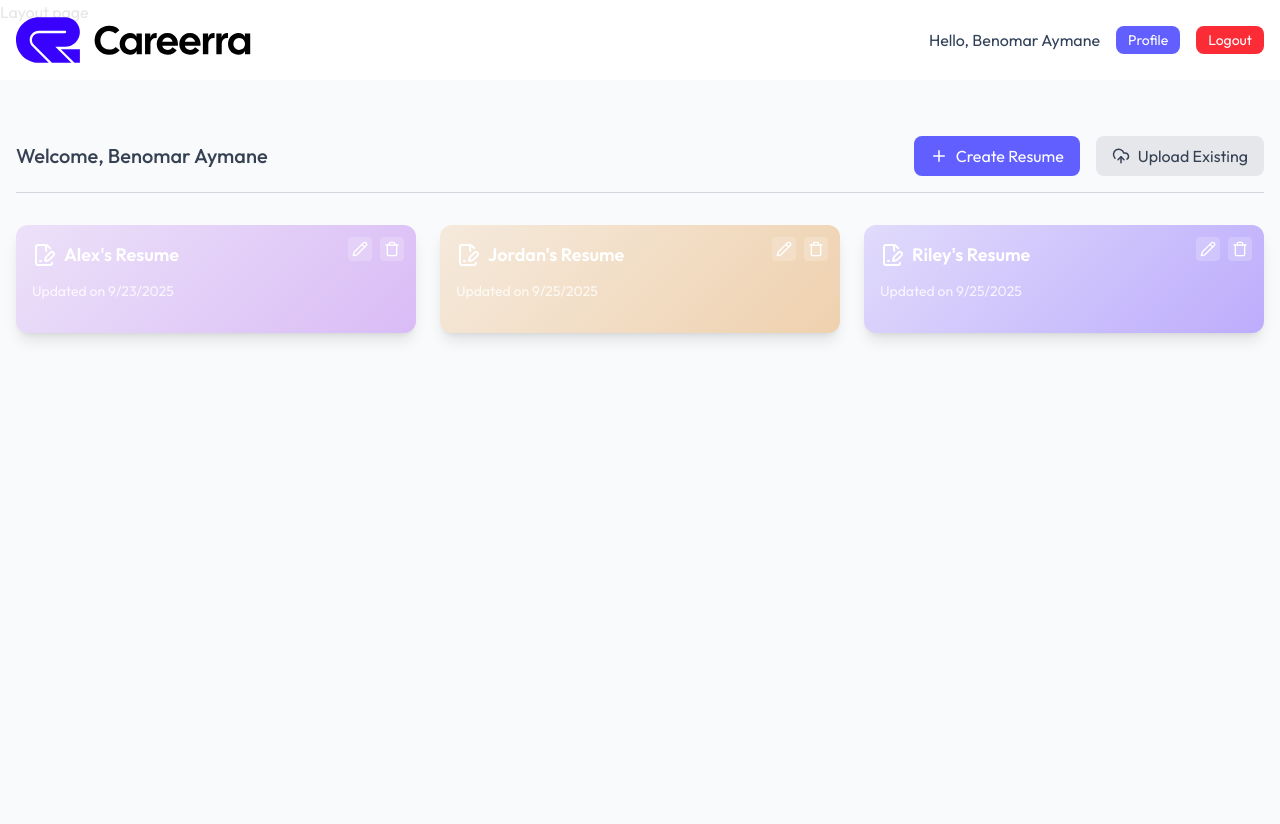
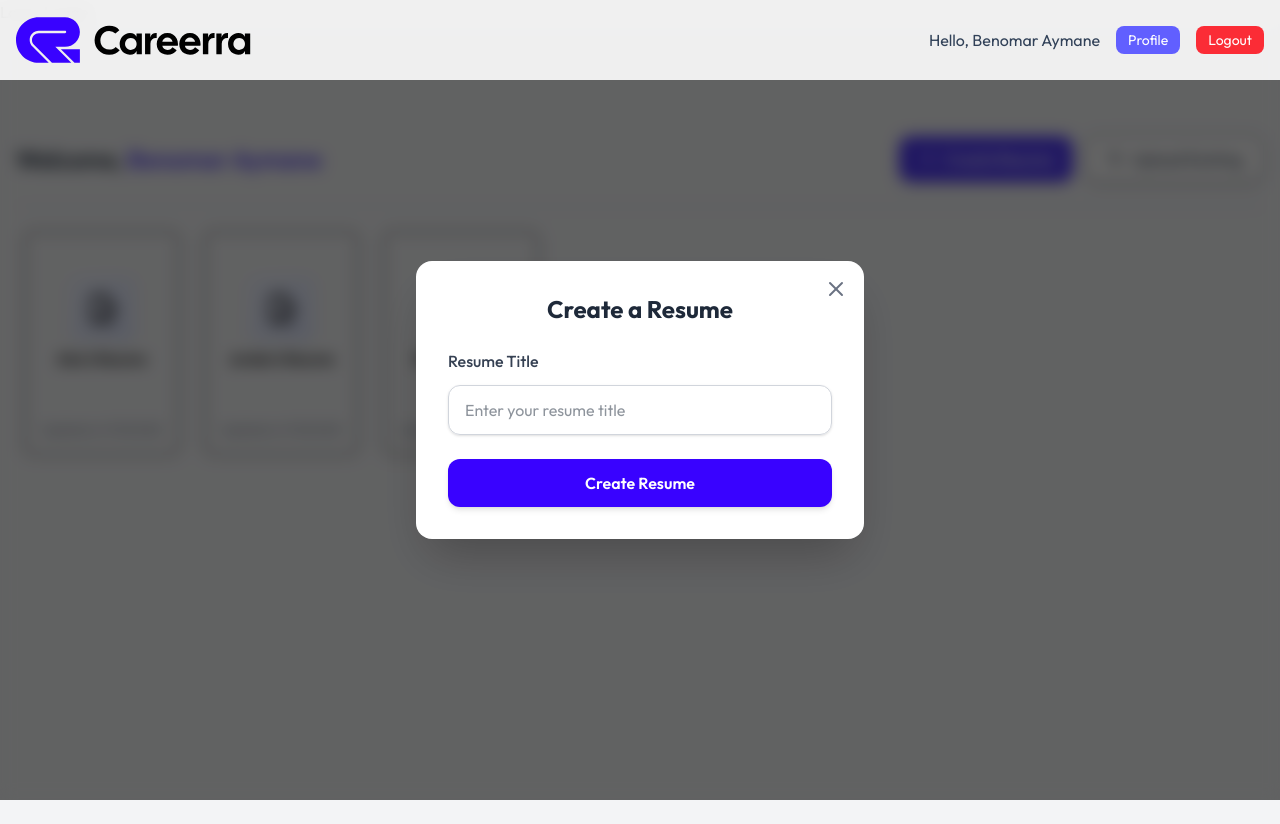
Before and after one commit to aymanebenomar/Careerra, a React (Vite) app in the folder careerrafrontend/: page /app in a window 1280 px wide. Both pictures are taken after a click on the button "Create Resume". Built offline with nearby package versions, Linux system fonts and the light colour scheme.

Commit message:
Enhance Dashboard component with new resume management features; improve UI with popups for creating, uploading, and editing resumes

```diff
--- a/careerrafrontend/src/pages/Dashboard.jsx
+++ b/careerrafrontend/src/pages/Dashboard.jsx
@@ -1,79 +1,315 @@
 import React, { useEffect, useState } from 'react';
 import { dummyResumeData } from '../assets/assets';
-import { FilePenLineIcon, PencilIcon, PlusIcon, TrashIcon, UploadCloudIcon } from 'lucide-react';
+import { FilePenLineIcon, PencilIcon, PlusIcon, TrashIcon, UploadCloudIcon, XIcon } from 'lucide-react';
+import { useNavigate } from 'react-router-dom';
 
 const Dashboard = () => {
-  const colors = ["#9333ea", "#d97706", "#3902FF"];
+
   const [allResumes, setAllResumes] = useState([]);
   const [showCreateResume, setshowCreateResume] = useState(false);
   const [ShowUploadResume, setShowUploadResume] = useState(false);
+  const [title, setTitle] = useState("");
+  const [resume, setResume] = useState(null);
+  const [editResumeId, setEditResumeId] = useState('');
+
+  const navigate = useNavigate();
 
   const loadAllResumes = async () => {
     setAllResumes(dummyResumeData);
   };
+
+  const createResume = async (event) => {
+    event.preventDefault();
+    setshowCreateResume(false);
+    navigate(`/app/builder/res123`);
+  };
+
+  const uploadResume = async (event) => {
+    event.preventDefault();
+    setShowUploadResume(false)
+    navigate(`/app/builder/res123`)
+  }
+
+  const editTitle = async (event) => {
+    event.preventDefault();
+  }
+
+  const deleteResume = async (resumeId) => {
+    const confirm = window.confirm('Are you sure you to delete this resume !')
+    if(confirm){
+      setAllResumes(prev => prev.filter(resume => resume._id !== resumeId))
+    }
+  }
 
   useEffect(() => {
     loadAllResumes();
   }, []);
 
   return (
-    <div className="min-h-screen bg-gray-50 pt-24">
+    <div className="min-h-screen bg-gray-100 pt-28">
+
       {/* Header */}
-      <div className="max-w-7xl mx-auto px-4 py-4 flex flex-col md:flex-row md:items-center md:justify-between gap-4">
-        <p className="text-xl font-medium text-gray-700">Welcome, Benomar Aymane</p>
+      <div className="max-w-7xl mx-auto px-4 flex flex-col md:flex-row md:items-center md:justify-between gap-4">
+        <p className="text-2xl font-semibold text-gray-800">
+          Welcome, <span className="text-indigo-600">Benomar Aymane</span>
+        </p>
 
-        <div className="flex gap-4 flex-wrap">
-          <button className="flex items-center gap-2 px-4 py-2 bg-indigo-500 text-white rounded-lg hover:bg-indigo-600 transition-colors">
+        <div className="flex gap-3 flex-wrap">
+          <button
+            onClick={() => setshowCreateResume(true)}
+            className="flex items-center gap-2 px-5 py-2.5 bg-indigo-600 text-white font-medium rounded-xl shadow-md hover:bg-indigo-700 hover:shadow-lg transition-all"
+          >
             <PlusIcon size={18} />
             <span>Create Resume</span>
           </button>
 
-          <button className="flex items-center gap-2 px-4 py-2 bg-gray-200 text-gray-700 rounded-lg hover:bg-gray-300 transition-colors">
+          <button
+            onClick={() => setShowUploadResume(true)}
+            className="flex items-center gap-2 px-5 py-2.5 bg-white text-gray-700 font-medium rounded-xl shadow-md hover:bg-gray-100 hover:shadow-lg transition-all border"
+          >
             <UploadCloudIcon size={18} />
             <span>Upload Existing</span>
           </button>
         </div>
       </div>
 
-      <hr className="border-gray-300 mx-4" />
+      <hr className="border-gray-300 mx-4 my-6" />
 
       {/* Resume Cards */}
-      <div className="max-w-7xl mx-auto px-4 py-8 grid sm:grid-cols-2 lg:grid-cols-3 gap-6">
+      <div className="pl-6 grid grid-cols-2 sm:flex flex-wrap gap-4">
+        <div className="grid grid-cols-1 sm:grid-cols-2 lg:grid-cols-3 xl:grid-cols-4 gap-6">
           {allResumes.map((resume, index) => {
-          const baseColor = colors[index % colors.length];
             return (
               <div
+                onClick={() => navigate(`/app/builder/${resume._id}`)}
                 key={index}
-              className="relative flex flex-col justify-between p-4 rounded-xl shadow-lg hover:shadow-xl transition-shadow cursor-pointer"
-              style={{
-                background: `linear-gradient(135deg, ${baseColor}20, ${baseColor}50)`,
-              }}
+                className="
+                  relative w-full sm:max-w-48 h-56 flex flex-col items-center justify-center rounded-lg
+                  gap-3 border group hover:shadow-lg transition-all duration-300 cursor-pointer
+                  p-4
+                "
               >
-              <div className="flex items-center gap-2 mb-3">
-                <FilePenLineIcon size={24} className="text-white" />
-                <h2 className="text-white font-semibold text-lg">{resume.title}</h2>
+
+                {/* Top right icons - show on hover */}
+                <div className="absolute top-2 right-2 flex gap-1.5 opacity-0 group-hover:opacity-100 transition-all"
+                  onClick={e => e.stopPropagation()}
+                >
+                  <button className="p-1.5 bg-gray-100 rounded-lg hover:bg-gray-200 transition-all shadow-sm hover:shadow-md">
+                    <PencilIcon size={14} className="text-gray-700" onClick={() => {setEditResumeId(resume._id);
+                      setTitle(resume.title)}}/>
+                  </button>
+                  <button className="p-1.5 bg-gray-100 rounded-lg hover:bg-gray-200 transition-all shadow-sm hover:shadow-md">
+                    <TrashIcon  onClick={() => deleteResume(resume._id)} size={14} className="text-gray-700" />
+                  </button>
                 </div>
 
-              <p className="text-white/80 text-sm mb-4">
+                {/* Title Row - centered */}
+                <div className="flex flex-col items-center justify-center gap-2 w-full h-full">
+                  <div className="p-4 rounded-lg bg-gradient-to-br from-indigo-50 to-indigo-100 shadow-sm flex items-center justify-center">
+                    <FilePenLineIcon className="size-8 group-hover:scale-105 transition-all" />
+                  </div>
+                  <p className="text-sm font-semibold text-center truncate w-full">{resume.title}</p>
+                </div>
+
+                {/* Updated Date */}
+                <div className="mt-auto pt-3 border-t border-gray-100 w-full">
+                  <p className="text-gray-500 text-xs text-center">
                     Updated on {new Date(resume.updatedAt).toLocaleDateString()}
                   </p>
+                </div>
 
-              <div className="absolute top-3 right-3 flex gap-2">
-                <button className="p-1 bg-white/20 rounded hover:bg-white/30 transition-colors">
-                  <PencilIcon size={16} className="text-white" />
-                </button>
-                <button className="p-1 bg-white/20 rounded hover:bg-white/30 transition-colors">
-                  <TrashIcon size={16} className="text-white" />
-                </button>
-              </div>
               </div>
             );
           })}
         </div>
+      </div>
 
-      <div className=''>
+      {/* Popups */}
+      {showCreateResume && (
+        <form
+          onSubmit={createResume}
+          onClick={() => setshowCreateResume(false)}
+          className="fixed inset-0 bg-black/60 backdrop-blur-sm z-10 flex items-center justify-center"
+        >
+          <div
+            onClick={(e) => e.stopPropagation()}
+            className="bg-white w-full max-w-md rounded-2xl p-8 shadow-2xl relative animate-slideUp"
+          >
+            <XIcon
+              className="absolute top-4 right-4 text-gray-500 hover:text-gray-700 cursor-pointer"
+              onClick={() => {
+                setshowCreateResume(false);
+                setTitle('');
+              }}
+            />
 
+            <h2 className="text-2xl font-bold text-gray-800 mb-6 text-center">
+              Create a Resume
+            </h2>
+
+            <label className="block mb-3 text-gray-700 font-medium">
+              Resume Title
+            </label>
+            <input
+              onChange={(e) => setTitle(e.target.value)}
+              value={title}
+              type="text"
+              placeholder="Enter your resume title"
+              required
+              className="
+                w-full px-4 py-3 rounded-xl border border-gray-300
+                focus:ring-2 focus:ring-indigo-500 focus:border-indigo-500
+                outline-none text-gray-800 shadow-sm
+              "
+            />
+
+            <button
+              type="submit"
+              className="
+                w-full mt-6 py-3 rounded-xl text-white font-semibold
+                bg-[#3902FF]
+                shadow-md hover:shadow-lg transition-all hover:bg-[#2a02cc]
+              "
+            >
+              Create Resume
+            </button>
           </div>
+        </form>
+      )}
+
+      {ShowUploadResume && (
+        <form
+          onSubmit={uploadResume}
+          onClick={() => setShowUploadResume(false)}
+          className="fixed inset-0 bg-black/60 backdrop-blur-sm z-10 flex items-center justify-center"
+        >
+          <div
+            onClick={(e) => e.stopPropagation()}
+            className="bg-white w-full max-w-md rounded-2xl p-8 shadow-2xl relative animate-slideUp"
+          >
+            <XIcon
+              className="absolute top-4 right-4 text-gray-500 hover:text-gray-700 cursor-pointer"
+              onClick={() => {
+                setShowUploadResume(false);
+                setTitle('');
+              }}
+            />
+
+            <h2 className="text-2xl font-bold text-gray-800 mb-6 text-center">
+              Upload Resume
+            </h2>
+
+            <label className="block mb-3 text-gray-700 font-medium">
+              Resume Title
+            </label>
+
+            <input
+              onChange={(e) => setTitle(e.target.value)}
+              value={title}
+              type="text"
+              placeholder="Enter your resume title"
+              required
+              className="
+                w-full px-4 py-3 rounded-xl border border-gray-300
+                focus:ring-2 focus:ring-indigo-500 focus:border-indigo-500
+                outline-none text-gray-800 shadow-sm
+              "
+            />
+
+            <label
+              htmlFor="resume-input"
+              className="
+                mt-5 w-full border border-dashed border-gray-300 rounded-xl
+                flex flex-col items-center justify-center py-8 cursor-pointer
+                hover:bg-gray-50 transition-all
+              "
+            >
+              {resume ? (
+                <p className="text-gray-700 font-medium">{resume.name}</p>
+              ) : (
+                <>
+                  <UploadCloudIcon className="size-11 transition-all duration-300 p-2.5
+                  bg-gradient-to-br from-purple-300 to-purple-500 text-white rounded-full" />
+                  <p className="text-gray-700 font-medium">Click to upload</p>
+                  <p className="text-gray-400 text-sm mt-1">PDF</p>
+                </>
+              )}
+            </label>
+
+            <input
+              id="resume-input"
+              type="file"
+              accept='.pdf'
+              className="hidden"
+              onChange={(e) => setResume(e.target.files?.[0] || null)}
+            />
+
+            <button
+              type="submit"
+              className="
+                w-full mt-6 py-3 rounded-xl text-white font-semibold
+                bg-[#3902FF]
+                shadow-md hover:shadow-lg transition-all hover:bg-[#2a02cc]
+              "
+            >
+              Upload Resume
+            </button>
+          </div>
+        </form>
+      )}
+
+      {editResumeId && (
+        <form
+          onSubmit={editTitle}
+          onClick={() => setEditResumeId('')}
+          className="fixed inset-0 bg-black/60 backdrop-blur-sm z-10 flex items-center justify-center"
+        >
+          <div
+            onClick={(e) => e.stopPropagation()}
+            className="bg-white w-full max-w-md rounded-2xl p-8 shadow-2xl relative animate-slideUp"
+          >
+            <XIcon
+              className="absolute top-4 right-4 text-gray-500 hover:text-gray-700 cursor-pointer"
+              onClick={() => {
+                setEditResumeId('');
+                setTitle('');
+              }}
+            />
+
+            <h2 className="text-2xl font-bold text-gray-800 mb-6 text-center">
+              Edit Resume Title
+            </h2>
+
+            <label className="block mb-3 text-gray-700 font-medium">
+              Edit Resume Title
+            </label>
+            <input
+              onChange={(e) => setTitle(e.target.value)}
+              value={title}
+              type="text"
+              placeholder="Enter your resume title"
+              required
+              className="
+                w-full px-4 py-3 rounded-xl border border-gray-300
+                focus:ring-2 focus:ring-indigo-500 focus:border-indigo-500
+                outline-none text-gray-800 shadow-sm
+              "
+            />
+
+            <button
+              type="submit"
+              className="
+                w-full mt-6 py-3 rounded-xl text-white font-semibold
+                bg-[#3902FF]
+                shadow-md hover:shadow-lg transition-all hover:bg-[#2a02cc]
+              "
+            >
+              Update
+            </button>
+          </div>
+        </form>
+      )}
+
     </div>
   );
 };
```
Lines whose indentation alone changed are shown as unchanged.
